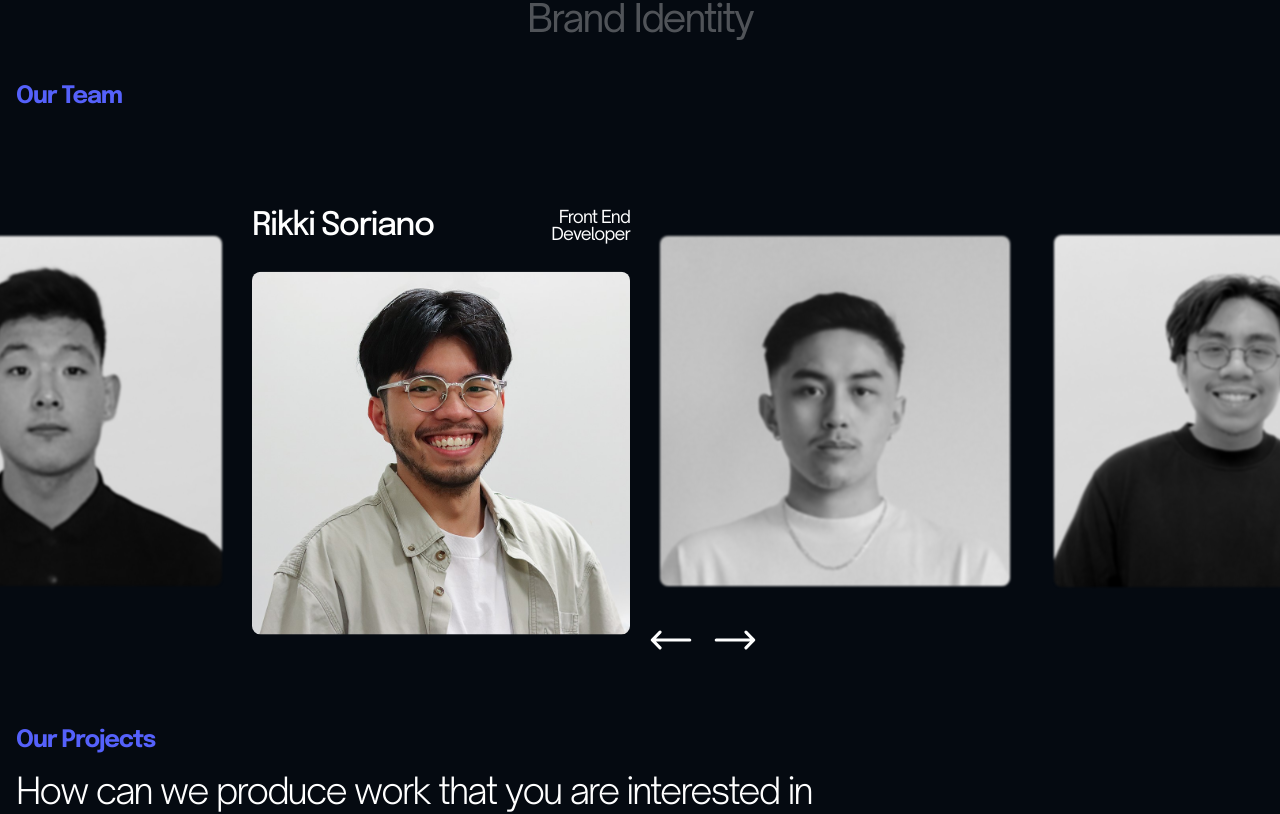
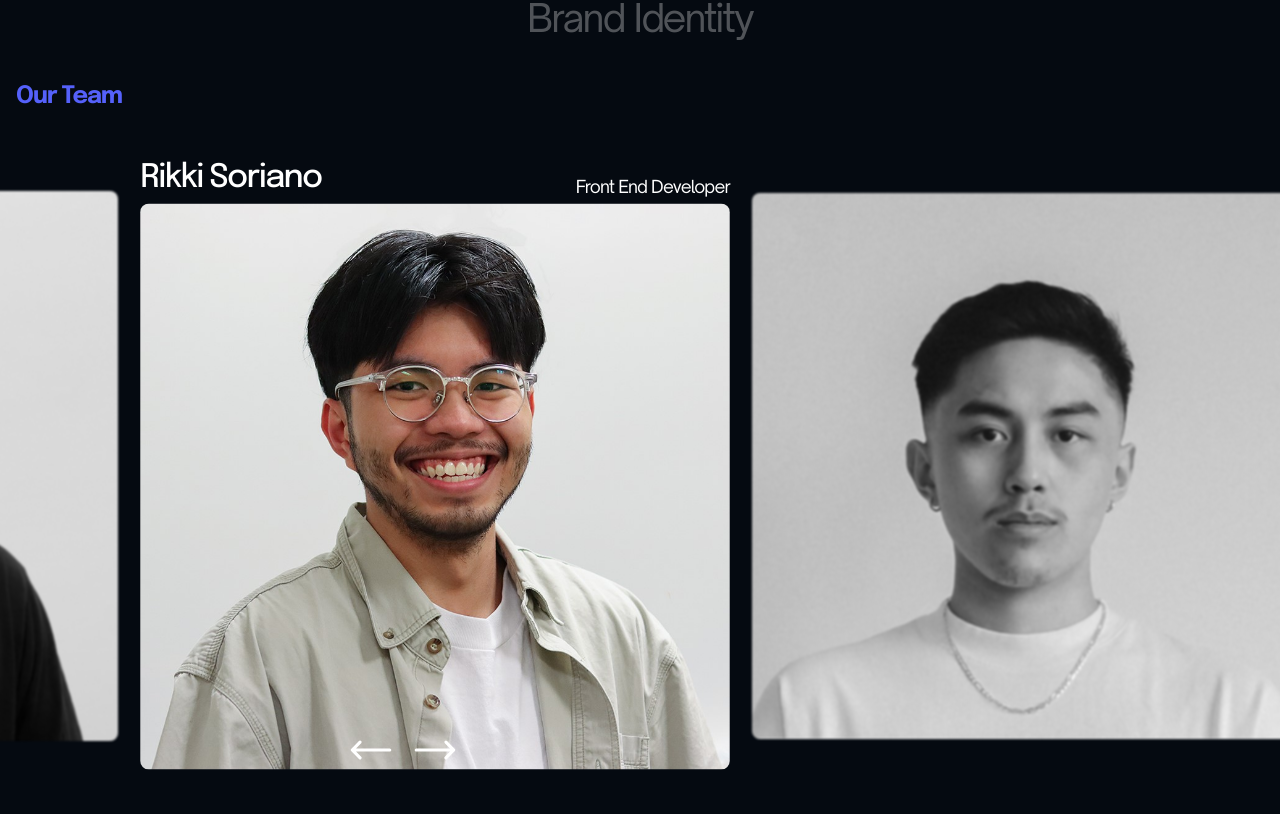
Before and after one commit to rikkilanz/opus-space, a Next.js app: page / in a window 1280 px wide. Shown: the part 1732-2546 px from the top of the page. Built offline with nearby package versions, Linux system fonts and the light colour scheme; no server answers.

Commit message:
Team update

```diff
--- a/app/components/TeamSlider.jsx
+++ b/app/components/TeamSlider.jsx
@@ -39,7 +39,7 @@ export default function TeamSlider() {
   );
 
   const settings = {
-    slidesToShow: 3,
+    slidesToShow: 2,
     slidesToScroll: 1,
     centerMode: true,
     infinte: true,
@@ -64,7 +64,7 @@ export default function TeamSlider() {
   return (
     <Slider
       {...settings}
-      className="sm:translate-x-[-300px] md:translate-x-[-200px]"
+      className="sm:translate-x-[-300px] md:translate-x-[-400px] lg:translate-x-[-500px]"
     >
       {teamData.map((data) => (
         <TeamCard key={data.id} profileData={data} />
--- a/app/constants/index.js
+++ b/app/constants/index.js
@@ -25,12 +25,12 @@ export const teamData = [
         alt: "A professional head shot image of Joshwel Licerio",
         href: 'https://www.linkedin.com/in/jjlicerio/'
     },
-    {
-        id: 4,
-        name: "Dave Koo",
-        title: "Front End Developer",
-        imageUrl: daveKooProfile,
-        alt: "A professional head shot image of Dave Koo",
-        href: 'https://www.linkedin.com/in/dave-koo/'
-    },
+    // {
+    //     id: 4,
+    //     name: "Dave Koo",
+    //     title: "Front End Developer",
+    //     imageUrl: daveKooProfile,
+    //     alt: "A professional head shot image of Dave Koo",
+    //     href: 'https://www.linkedin.com/in/dave-koo/'
+    // },
 ]
--- a/package.json
+++ b/package.json
@@ -14,7 +14,7 @@
     "alpinejs": "^3.13.2",
     "framer-motion": "^10.18.0",
     "gltf-loader": "^1.0.0",
-    "next": "14.0.1",
+    "next": "^14.0.1",
     "react": "^18",
     "react-dom": "^18",
     "react-slick": "^0.29.0",
```
Also changed, not shown: 1 other file (tests, documents, lock files or other folders).
